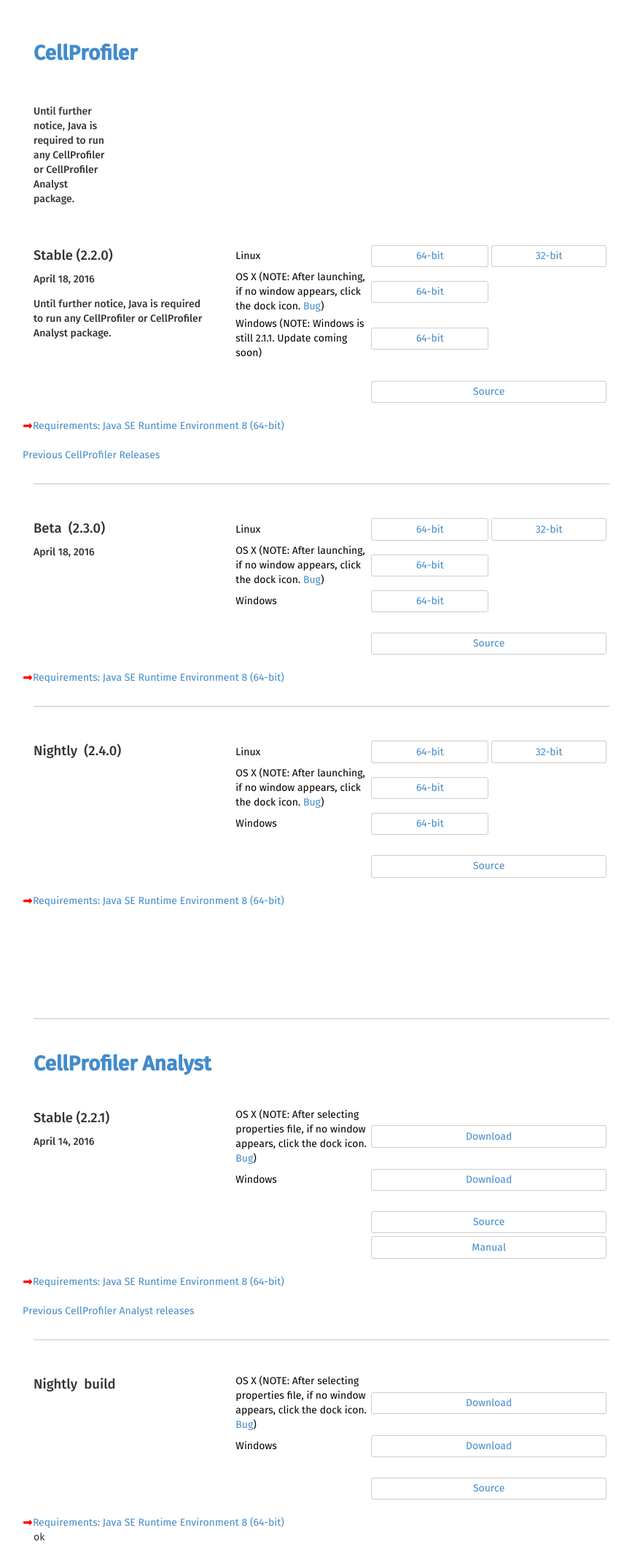
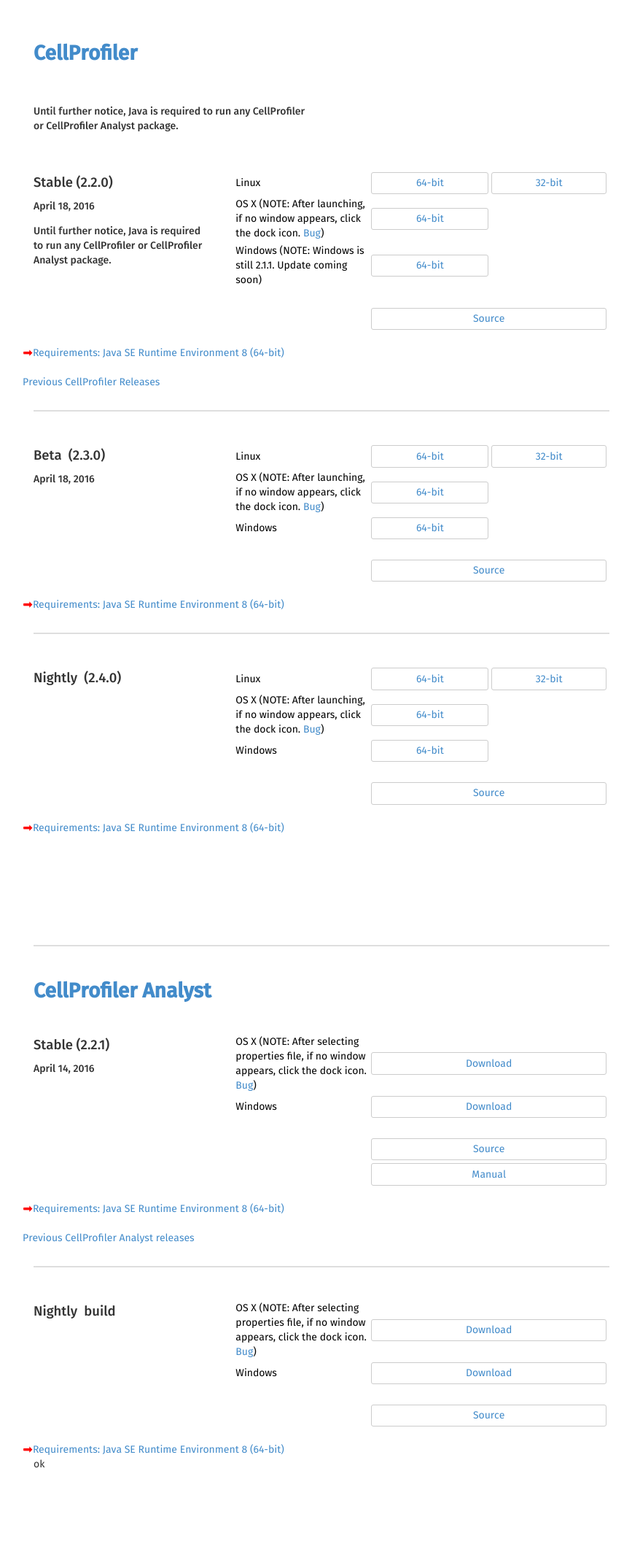
Before and after one commit to CellProfiler/cellprofiler.github.com-backup, a Jekyll site: the page built from releases/index.html, in a window 1280 px wide. Shown: the whole page at 73% size, without its empty margins (199-1066 px from the left). Built offline with Jekyll 4.4.1, drawn with Linux system fonts in a browser that asks for light colours; after the commit the page ends 2027 px from its top, so only the background shows below that.

Commit message:
fix header on releases page, was too crowded

```diff
--- a/releases/index.html
+++ b/releases/index.html
@@ -4,7 +4,7 @@
 redirect_from: "/download.html"
 ---
 <div class="row install">
-  <div class="col-md-2 side-header">
+  <div class="col-md-6 side-header">
     <h3>Until further notice, Java is required to run any CellProfiler or CellProfiler Analyst package.</h3>
   </div>
 </div>
```
